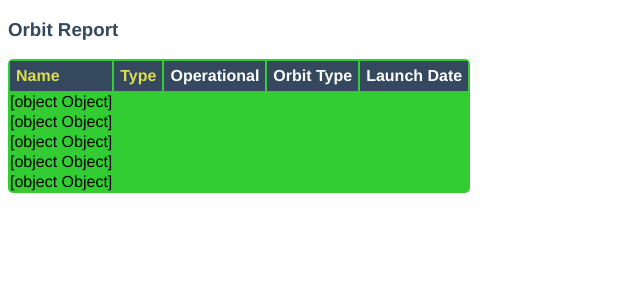
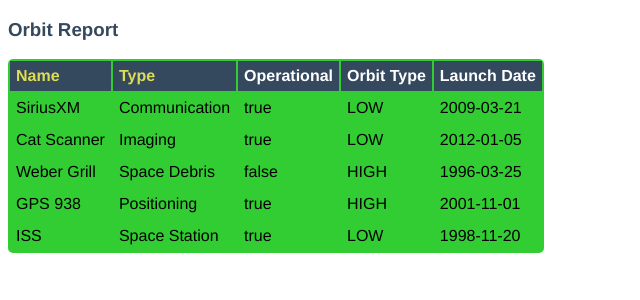
Before and after one commit to lauriejennifer/orbit-report, an Angular app: page / in a window 1280 px wide. Shown: the top 300 px of the page, without its empty margins (0-640 px from the left). Built offline with nearby package versions, Linux system fonts and the light colour scheme.

Commit message:
Corrected the Satellites header display

```diff
--- a/src/app/orbit-list/orbit-list.component.html
+++ b/src/app/orbit-list/orbit-list.component.html
@@ -7,5 +7,5 @@
       <th>Orbit Type</th>
       <th>Launch Date</th>
    </tr>
-   <tr *ngFor="let satellite of satellites">{{satellite}}</tr>
+   <tr *ngFor="let satellite of satellites"><td>{{satellite.name}}</td><td>{{satellite.type}}</td><td>{{satellite.operational}}</td><td>{{satellite.orbitType}}</td><td>{{satellite.launchDate}}</td></tr>
 </table>
```
